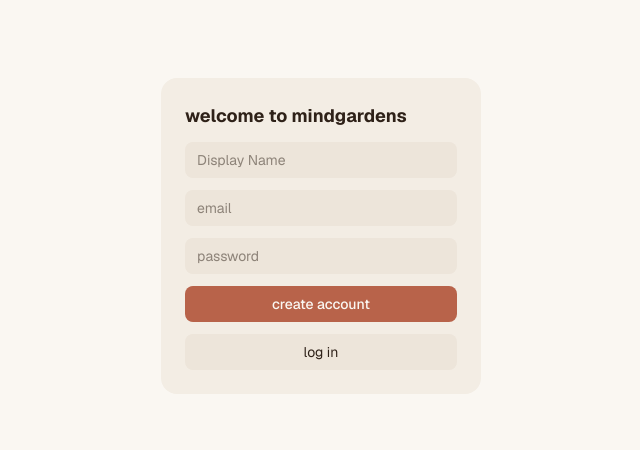
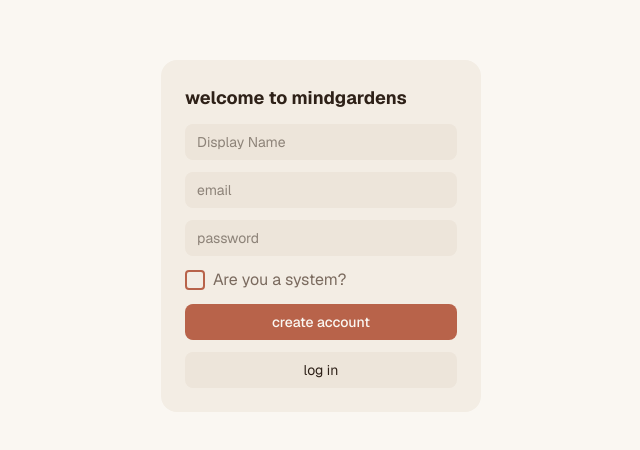
Before and after one commit to lexidoescoding/mindgardens, a Next.js app: page /register in a window 1280 px wide. Shown: the part 164-614 px from the top of the page, without its empty margins (319-959 px from the left). Built offline with nearby package versions, Linux system fonts and the light colour scheme; no server answers.

Commit message:
added proper registering

```diff
--- a/src/app/register/page.tsx
+++ b/src/app/register/page.tsx
@@ -8,6 +8,7 @@ export default function LoginPage() {
     const [DisplayName, setDisplayName] = useState("")
     const [email, setEmail] = useState("")
     const [password, setPassword] = useState("")
+    const [isSystem, setIsSystem] = useState(false)
     const [error, setError] = useState("")
     const router = useRouter()
     const supabase = createClient()
@@ -19,7 +20,17 @@ export default function LoginPage() {
             }
             } })
         if (error) setError(error.message)
-        else router.push("/")
+        else {
+            const { data: { user } } = await supabase.auth.getUser()
+            const userId = user?.id
+            const { error } = await supabase.from("user_profile").insert({
+                uuid: userId,
+                username: DisplayName,
+                is_system: true
+            })
+            if (error) setError(error.message)
+            else router.push("/")
+        }
     }
 
     return (
@@ -45,6 +56,24 @@ export default function LoginPage() {
                     value={password}
                     onChange={(e) => setPassword(e.target.value)}
                 />
+                <div className="flex items-center gap-2" onClick={() => setIsSystem(!isSystem)}>
+                    <div style={{
+                        width: '1.25rem',
+                        height: '1.25rem',
+                        borderRadius: '0.25rem',
+                        borderWidth: '2px',
+                        borderStyle: 'solid',
+                        borderColor: 'var(--color-accent)',
+                        backgroundColor: isSystem ? 'var(--color-accent)' : 'transparent',
+                        display: 'flex',
+                        alignItems: 'center',
+                        justifyContent: 'center',
+                        cursor: 'pointer',
+                    }}>
+                        {isSystem && <span style={{ color: 'var(--color-accent-on)', fontSize: '0.75rem' }}>✓</span>}
+                    </div>
+                    <span className="text-text-secondary" style={{ cursor: 'pointer' }}>Are you a system?</span>
+                </div>
                 {error && <p className="text-red-400 text-sm">{error}</p>}
                 <button
                     className="bg-accent text-accent-on rounded-lg py-2 text-sm font-medium hover:bg-accent-hover transition-colors"
--- a/src/components/AddMemberUI.tsx
+++ b/src/components/AddMemberUI.tsx
@@ -127,7 +127,7 @@ export default function AddMemberUI({ onClose }: { onClose: () => void }) {
                             onChange={e => setAvatar(e.target.value)}
                         />
                         <div>
-                            <div className="flex items-center gap-2" onClick={() => setNotifOnFront(!isFronting)}>
+                            <div className="flex items-center gap-2" onClick={() => setNotifOnFront(!notifOnFront)}>
                                 <div style={{
                                     width: '1.25rem',
                                     height: '1.25rem',
```
